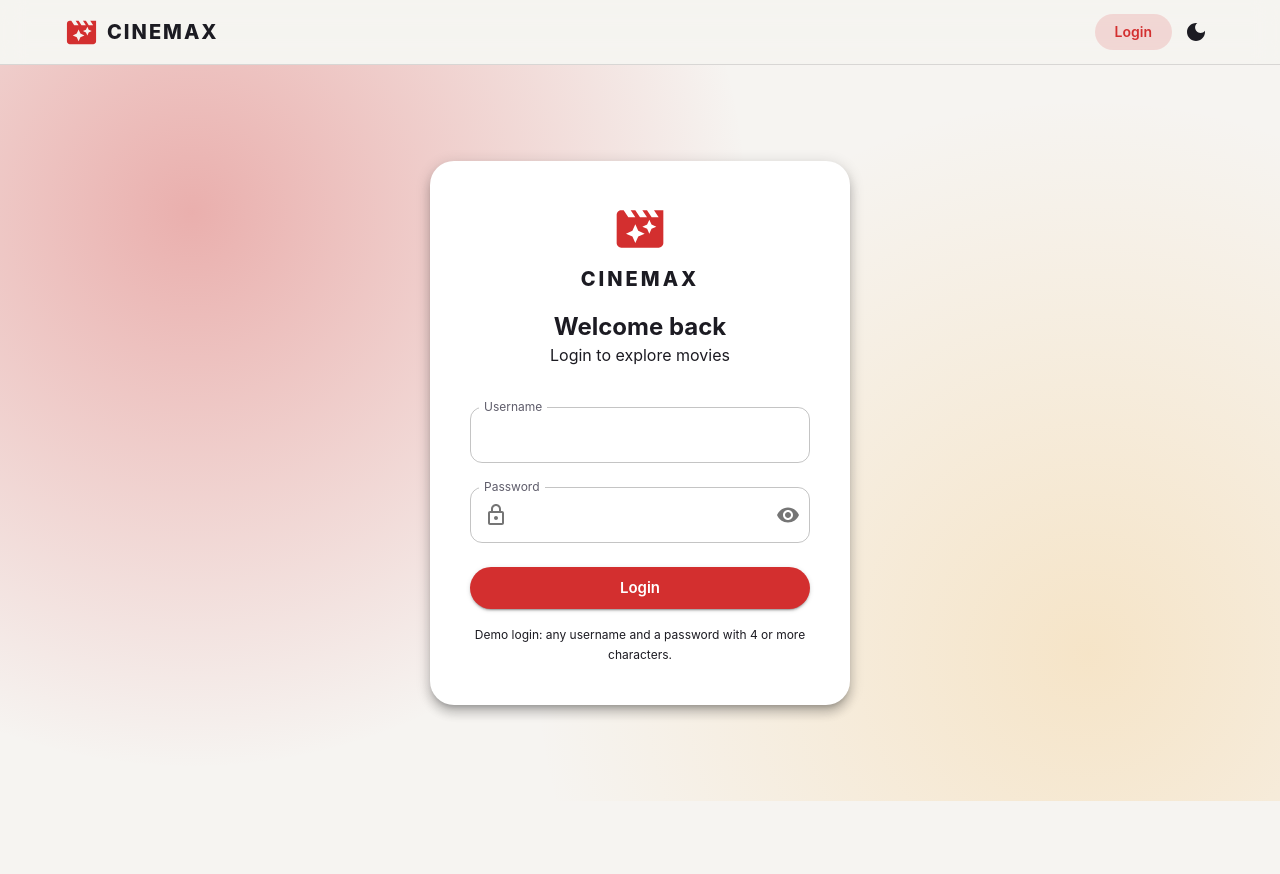
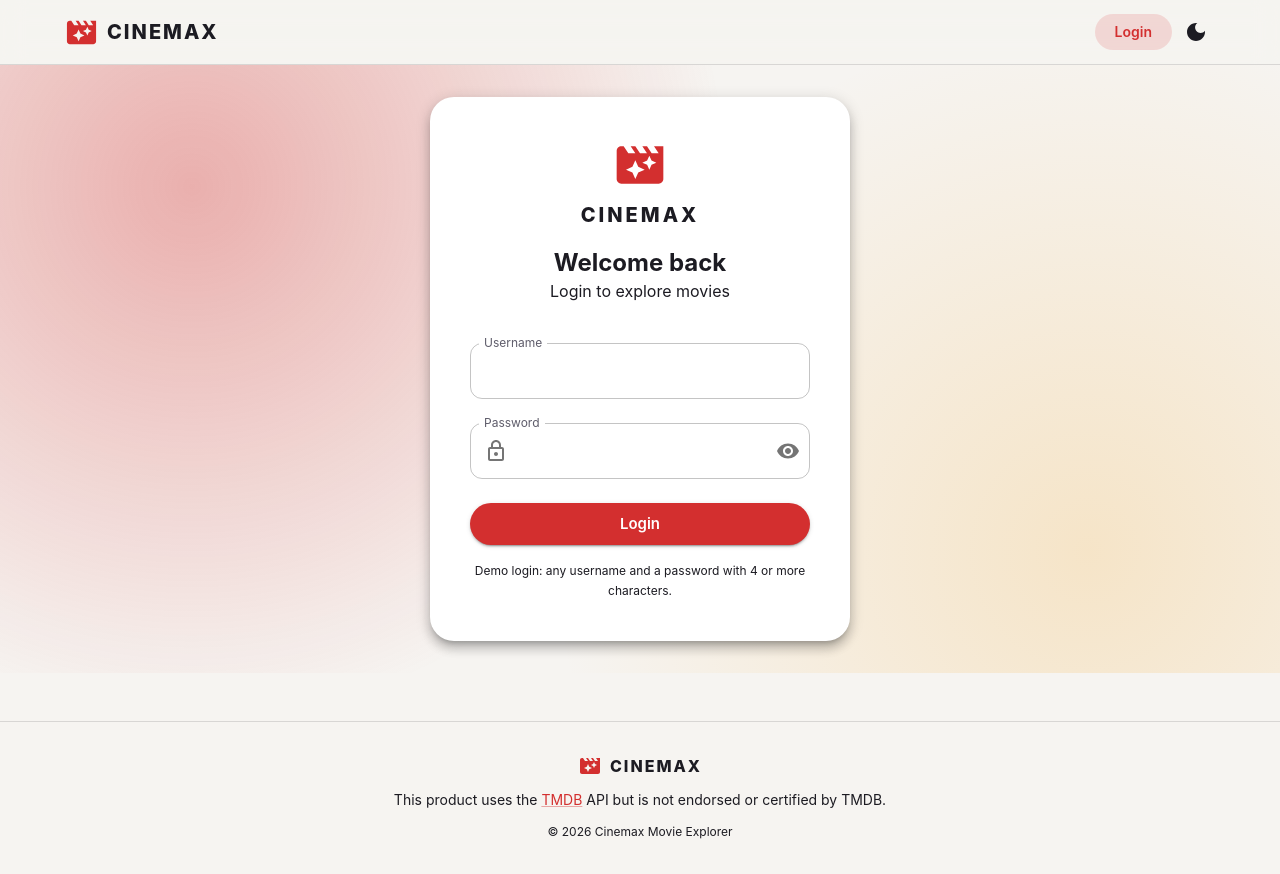
Before and after one commit to RizAhd/cinemax-movieexplorer-app, a React (Create React App) app: page /login in a window 1280 px wide. Before the commit the page ends 801 px from the top, so only its background shows below. Built offline with nearby package versions, Linux system fonts and the light colour scheme; no server answers; some icons are missing.

Commit message:
add footer with tmdb credit

```diff
--- a/src/App.js
+++ b/src/App.js
@@ -1,9 +1,11 @@
 import { BrowserRouter, Routes, Route } from 'react-router-dom';
 import { ThemeProvider } from '@mui/material/styles';
 import CssBaseline from '@mui/material/CssBaseline';
+import Box from '@mui/material/Box';
 import { useAppContext } from './context/AppContext';
 import { getTheme } from './theme';
 import Navbar from './components/Navbar';
+import Footer from './components/Footer';
 import ProtectedRoute from './components/ProtectedRoute';
 import Login from './pages/Login';
 import Home from './pages/Home';
@@ -19,8 +21,12 @@ function App() {
       {/* CssBaseline applies the theme background and text color to the page */}
       <CssBaseline />
       <BrowserRouter>
+        {/* This box is at least as tall as the screen, so the footer stays at the bottom */}
+        <Box sx={{ minHeight: '100vh', display: 'flex', flexDirection: 'column' }}>
         {/* Navbar is inside BrowserRouter because its links need the router */}
         <Navbar />
+        {/* The page content grows to fill the space between the navbar and the footer */}
+        <Box component="main" sx={{ flex: 1 }}>
         {/* Each Route shows one page for one url */}
         <Routes>
           <Route path="/login" element={<Login />} />
@@ -50,6 +56,9 @@ function App() {
             }
           />
         </Routes>
+        </Box>
+        <Footer />
+        </Box>
       </BrowserRouter>
     </ThemeProvider>
   );
--- /dev/null
+++ b/src/components/Footer.js
@@ -0,0 +1,38 @@
+import Box from '@mui/material/Box';
+import Container from '@mui/material/Container';
+import Typography from '@mui/material/Typography';
+import Link from '@mui/material/Link';
+import MovieFilterIcon from '@mui/icons-material/MovieFilter';
+
+// Bottom of every page: logo, copyright and the TMDb credit
+function Footer() {
+  return (
+    <Box
+      component="footer"
+      sx={{ mt: 6, py: 4, borderTop: 1, borderColor: 'divider', textAlign: 'center' }}
+    >
+      <Container>
+        {/* Logo and name */}
+        <Box sx={{ display: 'flex', alignItems: 'center', justifyContent: 'center', gap: 1, mb: 1.5 }}>
+          <MovieFilterIcon color="primary" />
+          <Typography sx={{ fontWeight: 800, letterSpacing: 2 }}>CINEMAX</Typography>
+        </Box>
+
+        {/* TMDb asks every app that uses its data to show this text */}
+        <Typography variant="body2" color="text.secondary" sx={{ maxWidth: 520, mx: 'auto' }}>
+          This product uses the{' '}
+          <Link href="https://www.themoviedb.org" target="_blank" rel="noopener noreferrer">
+            TMDB
+          </Link>{' '}
+          API but is not endorsed or certified by TMDB.
+        </Typography>
+
+        <Typography variant="caption" color="text.secondary" sx={{ display: 'block', mt: 1.5 }}>
+          © {new Date().getFullYear()} Cinemax Movie Explorer
+        </Typography>
+      </Container>
+    </Box>
+  );
+}
+
+export default Footer;
--- a/src/pages/Login.js
+++ b/src/pages/Login.js
@@ -55,7 +55,7 @@ function Login() {
     // Full height area with soft red and gold glows in the background
     <Box
       sx={(theme) => ({
-        minHeight: 'calc(100vh - 64px)',
+        minHeight: '70vh',
         display: 'flex',
         alignItems: 'center',
         justifyContent: 'center',
```
